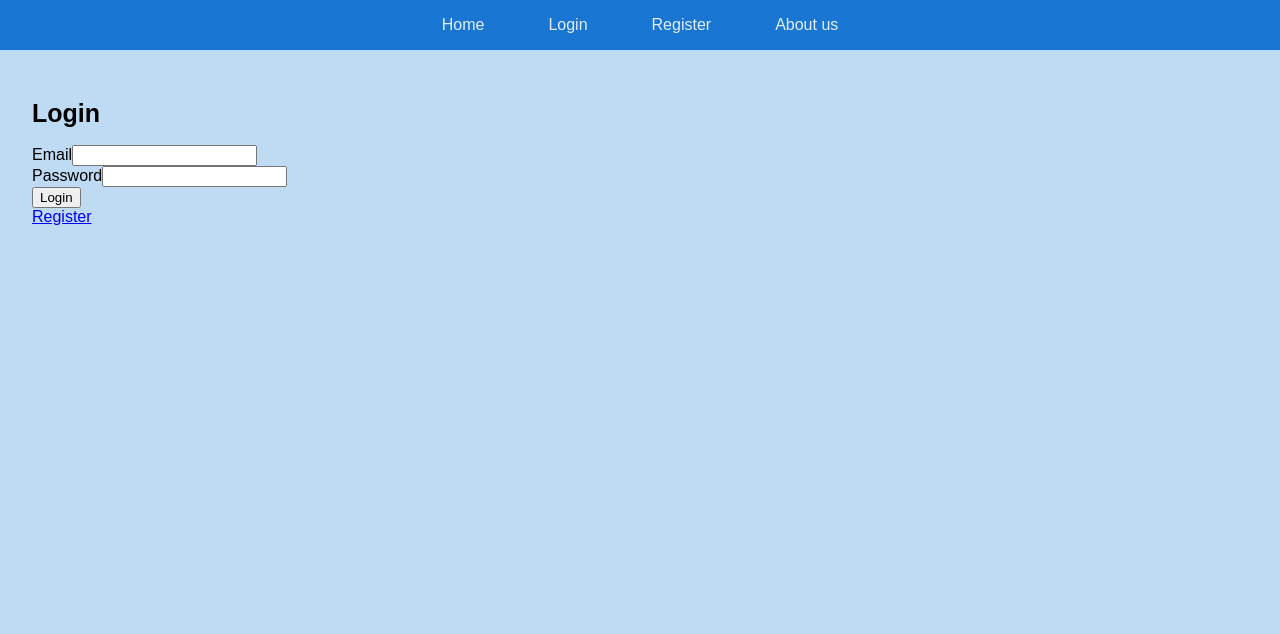
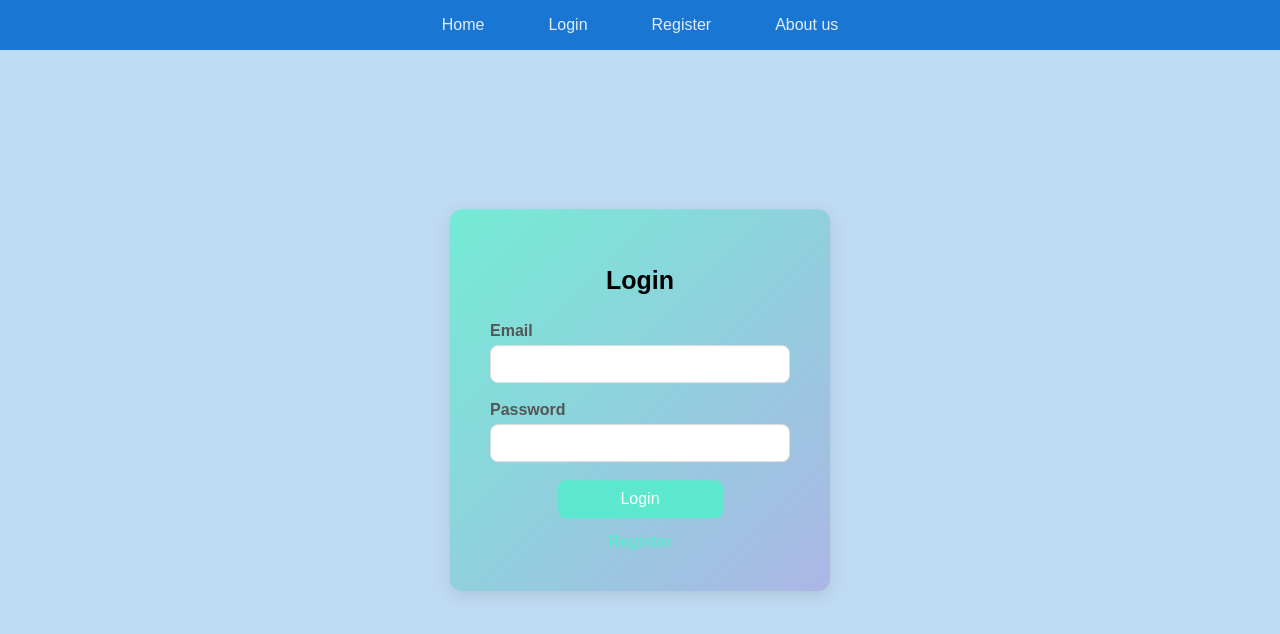
Before and after one commit to UCM-FDI-JaXpi/analysis, a Vue app in the folder jaxpi-analysis-web/: page /login in a window 1280 px wide. Shown: the top 634 px of the page. Built offline with nearby package versions, Linux system fonts and the light colour scheme; no server answers.

Commit message:
style: logins

```diff
--- a/jaxpi-analysis-web/src/views/LoginView.vue
+++ b/jaxpi-analysis-web/src/views/LoginView.vue
@@ -3,11 +3,11 @@
 		<h1>Login</h1>
 
 		<form @submit.prevent="login">
-			<div>
+			<div class="input-container">
 				<label for="email">Email</label>
 				<input type="text" id="email" v-model="email" required>
 			</div>
-			<div>
+			<div class="input-container">
 				<label for="password">Password</label>
 				<input type="password" id="password" v-model="password" required>
 			</div>
@@ -70,9 +70,78 @@ onMounted(() => {
 <style scoped>
 h1 {
   font-size: 25px;
+  margin-bottom: 27px;
 }
 .error-message {
     color: red;
 	font-weight: bold;
 }
+
+.login-container {
+    background: linear-gradient(135deg, #74ebd5, #acb6e5);
+	padding: 40px;
+	border-radius: 12px;
+	box-shadow: 0 4px 17px rgba(0, 0, 0, 0.1);
+	text-align: center;
+	width: 300px;
+	position: absolute;
+	top: 50%;
+	left: 50%;
+	transform: translate(-50%, -50%);
+	}
+
+.input-container {
+	margin-bottom: 18px;
+	text-align: left;
+}
+
+label {
+	display: block;
+	margin-bottom: 5px;
+	font-weight: bold;
+	color: #555;
+}
+
+input {
+	width: 100%;
+	padding: 10px;
+	border: 1px solid #ddd;
+	border-radius: 8px;
+	font-size: 14px;
+	box-sizing: border-box;
+}
+input:focus {
+	border-color: #74ebd5;
+	outline: none;
+	box-shadow: 0 0 5px rgba(116, 235, 213, 0.5);
+}
+
+button {
+	width: 55%;
+	padding: 10px;
+	border: none;
+	border-radius: 8px;
+	background-color: #5ce8cf;
+	color: white;
+	font-size: 16px;
+	cursor: pointer;
+	transition: background-color 0.2s ease;
+}
+
+button:hover {
+	background-color: #2bb198;
+}
+
+.link {
+	display: block;
+	margin-top: 15px;
+	color: #5ce8cf;
+	text-decoration: none;
+	font-weight: bold;
+	transition: color 0.2s ease;
+}
+
+.link:hover {
+	color: #2bb198;
+}
 </style>
--- a/jaxpi-analysis-web/src/views/SelectRoleView.vue
+++ b/jaxpi-analysis-web/src/views/SelectRoleView.vue
@@ -2,9 +2,9 @@
     <div class="select-role-container">
         <h1>Select your role</h1>
         <div class="role-buttons">
-            <button @click="selectRole('teacher')">Login </button>
-            <button @click="selectRole('student')">Login as a student</button>
-        </div>
+            <button @click="selectRole('teacher')" class="role-button">Login</button>
+            <button @click="selectRole('student')" class="role-button student-button">Login as Student</button>
+    </div>
     </div>
 </template>
 
@@ -23,12 +23,18 @@ const selectRole = (role) => {
 
 <style scoped>
 h1 {
-  font-size: 25px;
+    font-size: 25px;
 }
 
 .select-role-container {
     text-align: center;
     padding: 1rem;
+    background-color: #f7f9fc;
+    padding: 50px 30px;
+    border-radius: 12px;
+    box-shadow: 0 6px 25px rgba(0, 0, 0, 0.1);
+    max-width: 400px;
+    margin: 40px auto;
 }
 
 .role-buttons {
@@ -44,5 +50,20 @@ h1 {
     cursor: pointer;
     width: 100%;
     max-width: 250px;
+
+    font-weight: bold;
+    border: none;
+    border-radius: 10px;
+    background: linear-gradient(135deg, #74ebd5, #acb6e5);
+    color: white;
+    transition: background-color 0.3s ease;
+}
+
+.role-button:hover {
+    background: linear-gradient(135deg, #acb6e5, #74ebd5);
+}
+
+.student-button:hover {
+    background: linear-gradient(135deg, #79d9fc, #af93ec);
 }
 </style>
--- a/jaxpi-analysis-web/src/views/student/StudentLoginView.vue
+++ b/jaxpi-analysis-web/src/views/student/StudentLoginView.vue
@@ -2,7 +2,7 @@
     <div class="student-login-container">
         <h1>Student login</h1>
         <form @submit.prevent="login">
-            <div>
+            <div class="input-container">
                 <label for="sessionKey">Key </label>
                 <input type="text" id="sessionKey" v-model="sessionKey" required>
             </div>
@@ -49,4 +49,60 @@ h1 {
     color: red;
 	font-weight: bold;
 }
+
+.student-login-container {
+    background: linear-gradient(135deg, #74ebd5, #acb6e5);
+	padding: 40px;
+	border-radius: 12px;
+	box-shadow: 0 4px 17px rgba(0, 0, 0, 0.1);
+	text-align: center;
+	width: 300px;
+	position: absolute;
+	top: 50%;
+	left: 50%;
+	transform: translate(-50%, -50%);
+}
+
+.input-container {
+	margin-bottom: 18px;
+	text-align: left;
+}
+
+label {
+	display: block;
+	margin-bottom: 5px;
+	font-weight: bold;
+	color: #555;
+}
+
+input {
+	width: 100%;
+	padding: 10px;
+	border: 1px solid #ddd;
+	border-radius: 8px;
+	font-size: 14px;
+	box-sizing: border-box;
+}
+
+input:focus {
+	border-color: #74ebd5;
+	outline: none;
+	box-shadow: 0 0 5px rgba(116, 235, 213, 0.5);
+}
+
+button {
+	width: 55%;
+	padding: 10px;
+	border: none;
+	border-radius: 8px;
+	background-color: #5ce8cf;
+	color: white;
+	font-size: 16px;
+	cursor: pointer;
+	transition: background-color 0.2s ease;
+}
+
+button:hover {
+	background-color: #2bb198;
+}
 </style>
```
